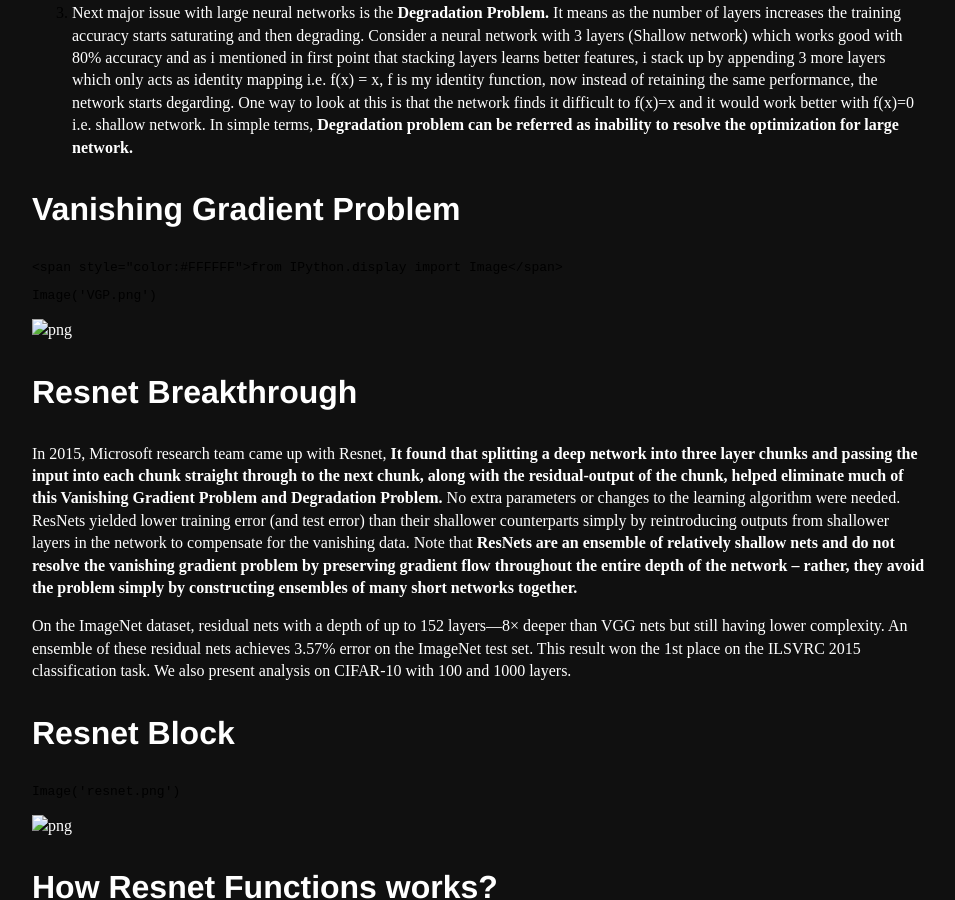
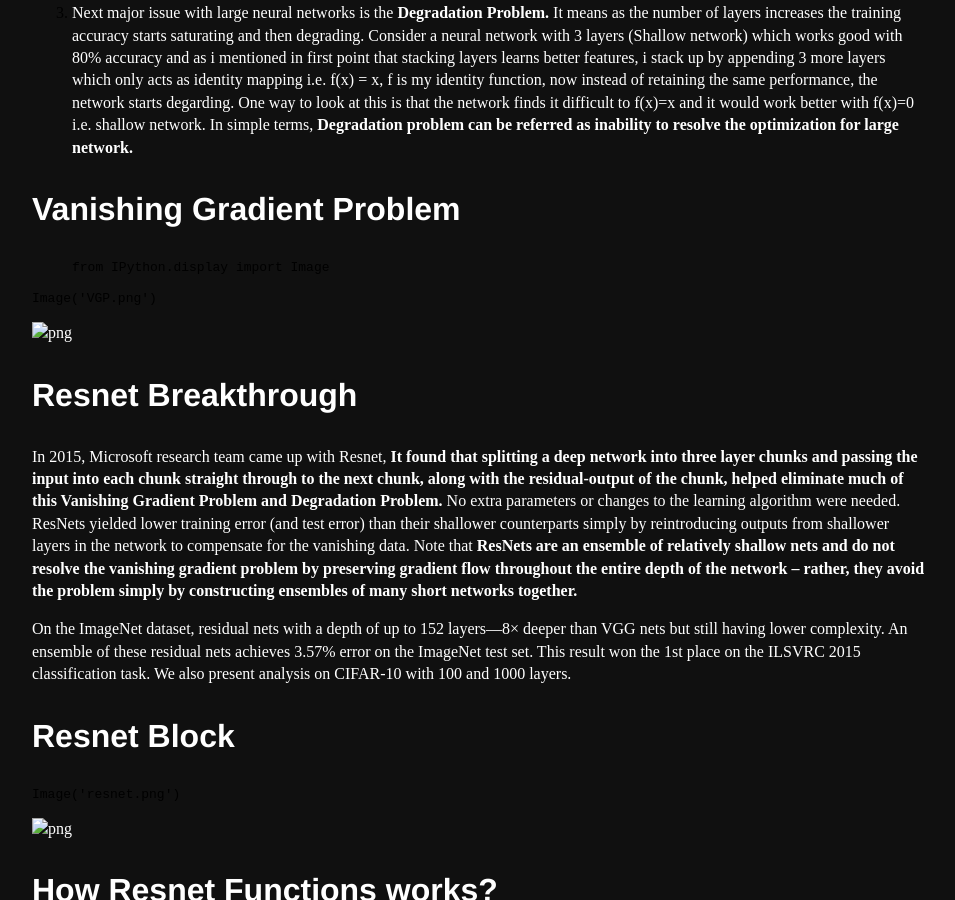
Before and after one commit to Mayurji/mayurji.github.io, a Jekyll site: the page built from _notebooks/2020-10-06-Resnet.md, in a window 1280 px wide and 900 px high, scrolled down 658 px. Shown: the whole window, without its empty margins (160-1115 px from the left). Built offline with Jekyll 4.4.1, drawn with Linux system fonts in a browser that asks for light colours.

Commit message:
Update 2020-10-06-Resnet.md

````diff
--- a/_notebooks/2020-10-06-Resnet.md
+++ b/_notebooks/2020-10-06-Resnet.md
@@ -20,9 +20,9 @@ In 2010, Training a neural network was a computationally expensive task. With in
 
 ### **Vanishing Gradient Problem**
 
-```python
-<span style="color:#FFFFFF">from IPython.display import Image</span>
-```
+{% highlight python %}
+from IPython.display import Image
+{% endhighlight %}
 
 ```python
 Image('VGP.png')
````
